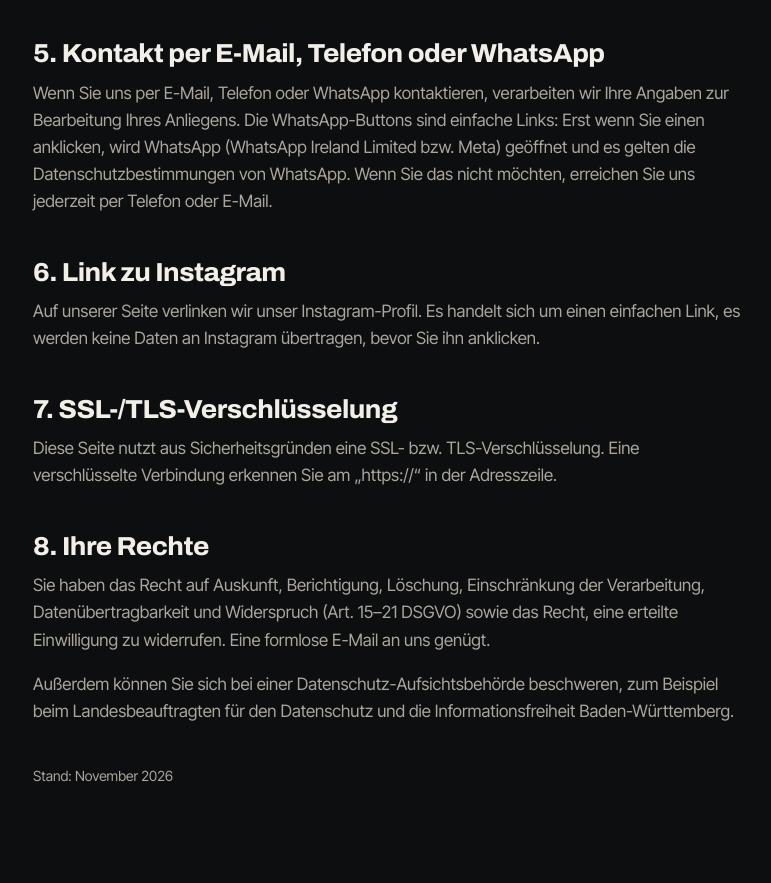
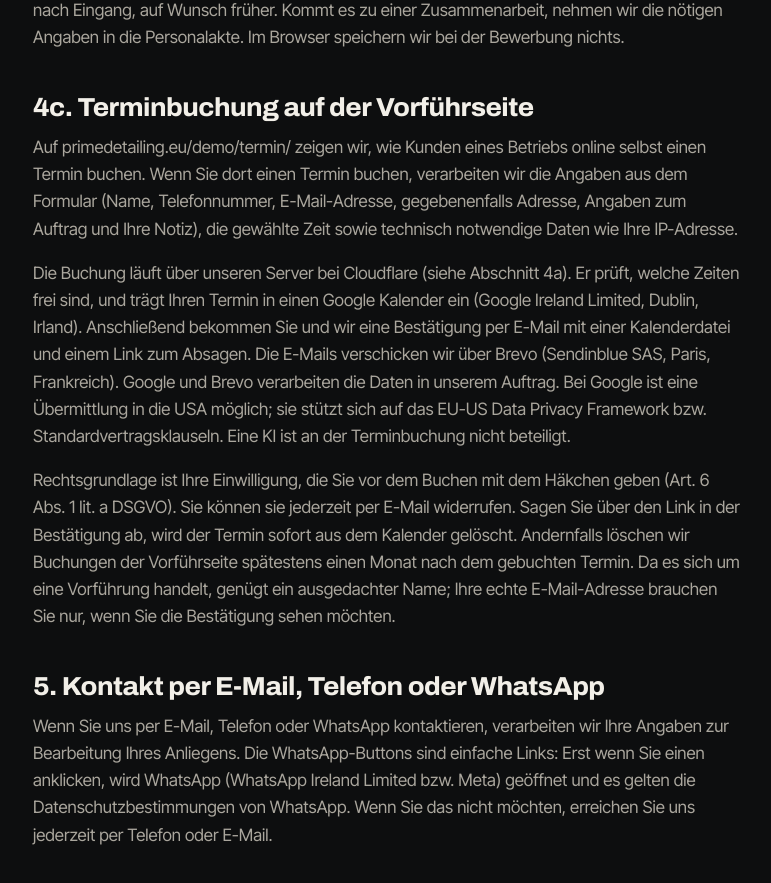
Before and after one commit to nightsck/primedetailing, an Eleventy site: page src/recht/datenschutz.md in a window 1280 px wide. Shown: the part 3039-3922 px from the top of the page, without its empty margins (49-820 px from the left). Built offline with nearby package versions, Linux system fonts and the light colour scheme; Eleventy itself is replaced by a stand-in of ours; files that its build step writes are made by us from their sources; what js-yaml would draw is missing.

Commit message:
Datenschutz: Terminbuchung mit Google Kalender und Brevo ergänzen

```diff
--- a/src/recht/datenschutz.md
+++ b/src/recht/datenschutz.md
@@ -42,7 +42,7 @@ Wir speichern Ihre Chatverläufe nicht. Der Verlauf liegt nur in Ihrem Browser (
 
 Rechtsgrundlage ist unser berechtigtes Interesse, Fragen von Interessenten schnell zu beantworten (Art. 6 Abs. 1 lit. f DSGVO), bei Terminanfragen Art. 6 Abs. 1 lit. b DSGVO. Bitte geben Sie im Chat keine sensiblen Daten ein.
 
-**Vorführseite (primedetailing.eu/demo):** Dort zeigen wir einen Chat für einen erfundenen Beispielbetrieb. Für Nachrichten und Fotos gilt dasselbe wie oben: Sie gehen nur zur Auswertung an die KI und werden nicht gespeichert. Was Sie auf der Vorführseite in Formulare eintragen (zum Beispiel Name und Kontakt) und Ihre Testanfragen werden nicht an uns übermittelt. Sie liegen nur im lokalen Speicher Ihres Browsers (localStorage), damit die Vorführung funktioniert. Sie können sie jederzeit über „Demo zurücksetzen“ oder durch Löschen der Websitedaten in Ihrem Browser entfernen. Bitte geben Sie dort keine echten Daten ein.
+**Vorführseite (primedetailing.eu/demo):** Dort zeigen wir einen Chat für einen erfundenen Beispielbetrieb. Für Nachrichten und Fotos gilt dasselbe wie oben: Sie gehen nur zur Auswertung an die KI und werden nicht gespeichert. Was Sie auf der Vorführseite in Formulare eintragen (zum Beispiel Name und Kontakt) und Ihre Testanfragen werden nicht an uns übermittelt. Sie liegen nur im lokalen Speicher Ihres Browsers (localStorage), damit die Vorführung funktioniert. Sie können sie jederzeit über „Demo zurücksetzen“ oder durch Löschen der Websitedaten in Ihrem Browser entfernen. Bitte geben Sie dort keine echten Daten ein. Ausnahme ist die Terminbuchung unter primedetailing.eu/demo/termin/: Dort gebuchte Termine werden tatsächlich in einen Kalender eingetragen und per E-Mail bestätigt (siehe Abschnitt 4c).
 
 {% if jobs.aktiv %}<h2 id="bewerbungen">4b. Bewerbungen über die Jobs-Seite</h2>
 
@@ -54,7 +54,15 @@ Fragen an den Assistenten beantwortet eine KI (Claude von Anthropic, siehe Absch
 
 Rechtsgrundlage ist die Anbahnung eines Beschäftigungsverhältnisses (Art. 6 Abs. 1 lit. b DSGVO) sowie Ihre Einwilligung (Art. 6 Abs. 1 lit. a DSGVO), die Sie vor dem Absenden geben und jederzeit per E-Mail widerrufen können. Wir löschen Bewerbungen und Unterlagen 6 Monate nach Eingang, auf Wunsch früher. Kommt es zu einer Zusammenarbeit, nehmen wir die nötigen Angaben in die Personalakte. Im Browser speichern wir bei der Bewerbung nichts.
 
-{% endif %}{% endif %}## 5. Kontakt per E-Mail, Telefon oder WhatsApp
+{% endif %}<h2 id="termine">4c. Terminbuchung auf der Vorführseite</h2>
+
+Auf primedetailing.eu/demo/termin/ zeigen wir, wie Kunden eines Betriebs online selbst einen Termin buchen. Wenn Sie dort einen Termin buchen, verarbeiten wir die Angaben aus dem Formular (Name, Telefonnummer, E-Mail-Adresse, gegebenenfalls Adresse, Angaben zum Auftrag und Ihre Notiz), die gewählte Zeit sowie technisch notwendige Daten wie Ihre IP-Adresse.
+
+Die Buchung läuft über unseren Server bei Cloudflare (siehe Abschnitt 4a). Er prüft, welche Zeiten frei sind, und trägt Ihren Termin in einen Google Kalender ein (Google Ireland Limited, Dublin, Irland). Anschließend bekommen Sie und wir eine Bestätigung per E-Mail mit einer Kalenderdatei und einem Link zum Absagen. Die E-Mails verschicken wir über Brevo (Sendinblue SAS, Paris, Frankreich). Google und Brevo verarbeiten die Daten in unserem Auftrag. Bei Google ist eine Übermittlung in die USA möglich; sie stützt sich auf das EU-US Data Privacy Framework bzw. Standardvertragsklauseln. Eine KI ist an der Terminbuchung nicht beteiligt.
+
+Rechtsgrundlage ist Ihre Einwilligung, die Sie vor dem Buchen mit dem Häkchen geben (Art. 6 Abs. 1 lit. a DSGVO). Sie können sie jederzeit per E-Mail widerrufen. Sagen Sie über den Link in der Bestätigung ab, wird der Termin sofort aus dem Kalender gelöscht. Andernfalls löschen wir Buchungen der Vorführseite spätestens einen Monat nach dem gebuchten Termin. Da es sich um eine Vorführung handelt, genügt ein ausgedachter Name; Ihre echte E-Mail-Adresse brauchen Sie nur, wenn Sie die Bestätigung sehen möchten.
+
+{% endif %}## 5. Kontakt per E-Mail, Telefon oder WhatsApp
 
 Wenn Sie uns per E-Mail, Telefon oder WhatsApp kontaktieren, verarbeiten wir Ihre Angaben zur Bearbeitung Ihres Anliegens. Die WhatsApp-Buttons sind einfache Links: Erst wenn Sie einen anklicken, wird WhatsApp (WhatsApp Ireland Limited bzw. Meta) geöffnet und es gelten die Datenschutzbestimmungen von WhatsApp. Wenn Sie das nicht möchten, erreichen Sie uns jederzeit per Telefon oder E-Mail.
 
```
